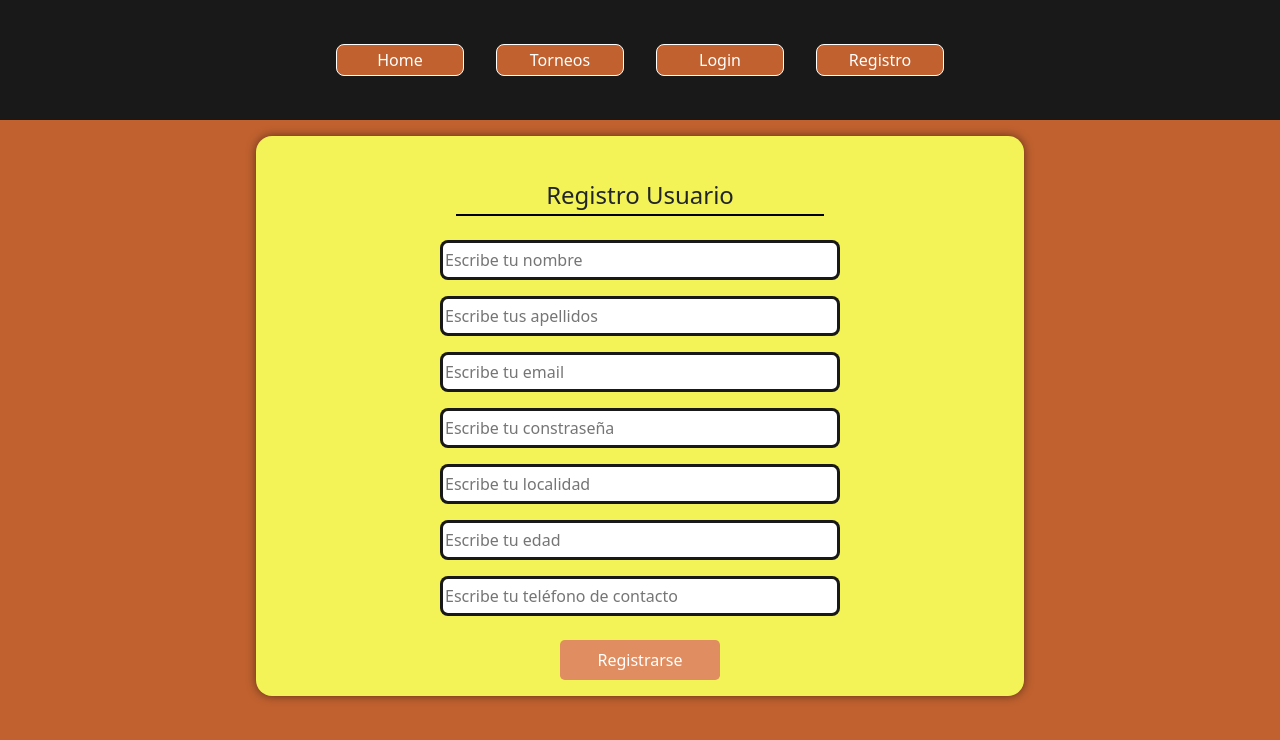
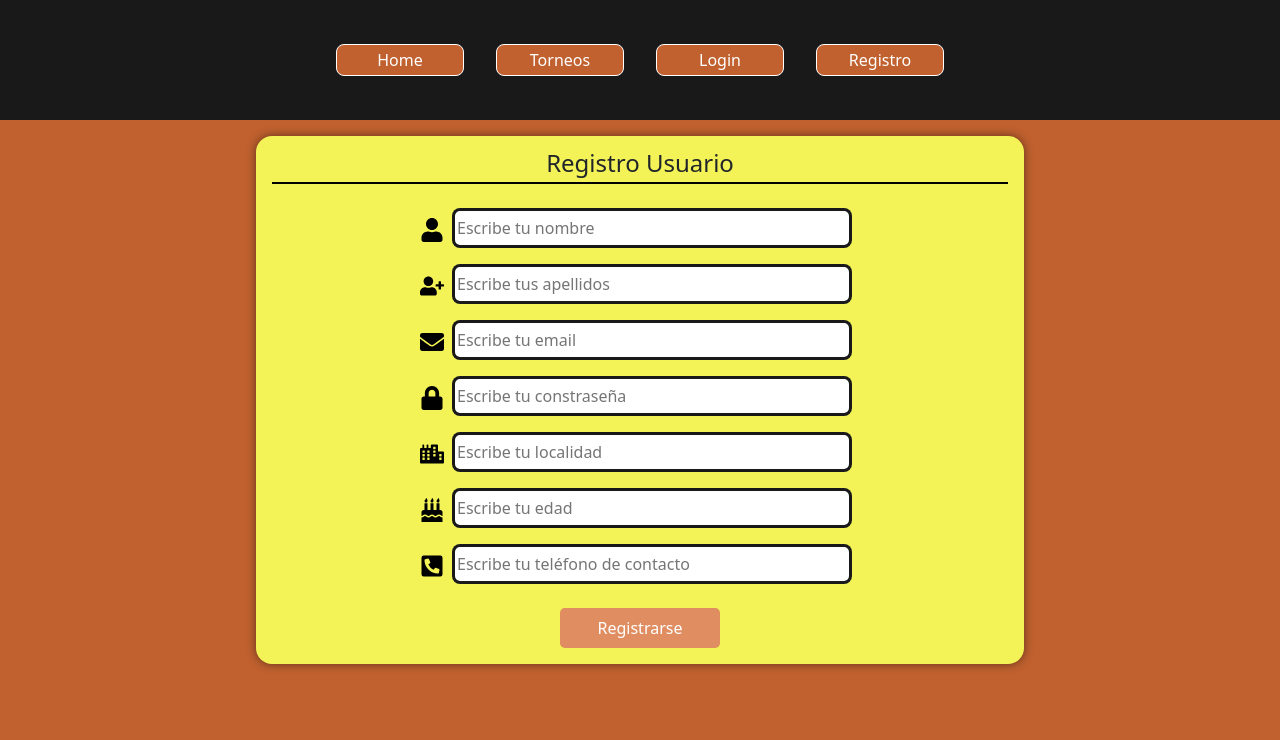
Before and after one commit to rgolfe81/Frontend-React-TopTenisValencia, a React (Vite) app: page /register in a window 1280 px wide. Shown: the top 740 px of the page. Built offline with nearby package versions, Linux system fonts and the light colour scheme.

Commit message:
feat: register user component conected with axios successfully

```diff
--- a/package.json
+++ b/package.json
@@ -13,6 +13,7 @@
     "axios": "^1.3.6",
     "bootstrap": "^5.2.3",
     "cors": "^2.8.5",
+    "jsonwebtoken": "^9.0.0",
     "react": "^18.2.0",
     "react-bootstrap": "^2.7.4",
     "react-dom": "^18.2.0",
--- a/src/helpers/useful.js
+++ b/src/helpers/useful.js
@@ -16,9 +16,7 @@ export const checkInputs = (name, data, required) => {
     case "email":
       if (data === "" && required === true) {
         return { message: "El campo no puede estar vacío", validated: false };
-      } else if (
-        !/^[a-zA-Z0-9._%+-]+@[a-zA-Z0-9.-]+\.[a-zA-Z]{2,}$/.test(data)
-      ) {
+      } else if (!/^[a-zA-Z0-9._%+-]+@[a-zA-Z0-9.-]+\.[a-zA-Z]{2,}$/.test(data)) {
         return { message: "Formato de email inválido", validated: false };
       }
       return { message: "", validated: true };
@@ -26,10 +24,7 @@ export const checkInputs = (name, data, required) => {
     case "password":
       if (data === "" && required === true) {
         return { message: "El campo no puede estar vacío", validated: false };
-      } else if (
-        // !/^(?=.*[A-Z])(?=.*\d)(?!.*\s).{6,}$/
-        !/^.{6}$/.test(data)
-        ) {
+      } else if (!/^(?=.*[A-Z])(?=.*\d)(?!.*\s).{6,}$/.test(data)) {
         return {
           message: "Al menos 6 caracteres con una mayúscula y un número",
           validated: false,
--- a/src/pages/Login/Login.css
+++ b/src/pages/Login/Login.css
@@ -14,14 +14,14 @@
     flex-direction: column;
     justify-content: center;
     align-items: center;
-    margin-top: 4em;
+    margin-top: 3em;
     padding: 1em;
     background-color: rgb(243, 243, 87);
     box-shadow: 0 0 10px rgba(0, 0, 0, 0.5);
     border-radius: 1em;
   }
 
-  .titleDesign {
+  .titleLoginDesign {
     border-bottom: 0.15em solid black;
     width: 100%;
     height: 2em;
--- a/src/pages/Login/Login.jsx
+++ b/src/pages/Login/Login.jsx
@@ -86,8 +86,12 @@ export const Login = () => {
         let datosBackend = {
           token: respuesta.data.token,
           usuario: decodificado,
-          nameUser: nameUser,
+          nameUser: nameUser
         };
+        console.log(respuesta);
+        console.log(decodificado);
+        console.log(nameUser);
+        console.log(datosBackend);
 
         //Este es el momento en el que guardo en REDUX
         // dispatch(login({ credentials: datosBackend }));
@@ -112,7 +116,7 @@ export const Login = () => {
   return (
     <div className="loginDesign">
       <div className="boxDesignLogin">
-        <div className="titleDesign">
+        <div className="titleLoginDesign">
           <h4>Iniciar sesión</h4>
         </div>
         {welcome !== "" ? (
--- a/src/pages/Register/Register.css
+++ b/src/pages/Register/Register.css
@@ -8,7 +8,7 @@
   align-items: center;
 }
 
-.titleDesign {
+.titleRegisterDesign {
   border-bottom: 0.15em solid black;
   width: 100%;
   height: 2em;
--- a/src/pages/Register/Register.jsx
+++ b/src/pages/Register/Register.jsx
@@ -2,8 +2,13 @@ import React, { useEffect, useState } from "react";
 import { InputText } from "../../common/InputText/InputText";
 import "./Register.css";
 import { checkInputs } from "../../helpers/useful";
+import { useNavigate } from "react-router-dom";
+import { registerMe } from "../../services/apiCalls";
+import { FaCity, FaEnvelope, FaLock, FaPhoneSquareAlt, FaUser, FaUserPlus, FaBirthdayCake } from "react-icons/fa";
 
 export const Register = () => {
+  const navigate = useNavigate();
+
   // Hook datos credenciales del usuario
   const [credenciales, setCredenciales] = useState({
     name: "",
@@ -86,12 +91,43 @@ export const Register = () => {
     setActiveForm(true);
   });
 
+  const [congratulations, setCongratulations] = useState("");
+
+  const registrame = () => {
+    registerMe(credenciales)
+      .then((respuesta) => {
+        let nameUser = respuesta.data.data.name;
+        console.log(respuesta);
+        if (nameUser) {
+          setCongratulations(
+            `Enhorabuena ${nameUser}, te has registrado correctamente`
+          );
+          setTimeout(() => {
+            navigate("/login");
+          }, 3000);
+        } else {
+          setCongratulations(`Error: ${respuesta.data}`);
+          setTimeout(() => {
+            window.location.reload();
+          }, 3000);
+        }
+      })
+
+      .catch((error) => console.log(error));
+  };
+
   return (
     <div className="registerDesign">
       <div className="boxDesignRegister">
-        <div className="titleDesign">
+        <div className="titleRegisterDesign">
           <h4>Registro Usuario</h4>
         </div>
+        {congratulations !== "" ? (
+          <div>{congratulations}</div>
+        ) : (
+          <>
+            <div>
+              <FaUser className="iconDesign" />
         <InputText
           className={
             credencialesError.nameError === ""
@@ -106,7 +142,10 @@ export const Register = () => {
           changeFunction={(e) => inputHandler(e)}
           blurValidateFunction={(e) => inputValidate(e)}
         />
+        </div>
         <div>{credencialesError.nameError}</div>
+        <div>
+              <FaUserPlus className="iconDesign" />
         <InputText
           className={
             credencialesError.surnameError === ""
@@ -121,7 +160,10 @@ export const Register = () => {
           changeFunction={(e) => inputHandler(e)}
           blurValidateFunction={(e) => inputValidate(e)}
         />
+        </div>
         <div>{credencialesError.surnameError}</div>
+        <div>
+              <FaEnvelope className="iconDesign" />
         <InputText
           className={
             credencialesError.emailError === ""
@@ -136,7 +178,10 @@ export const Register = () => {
           changeFunction={(e) => inputHandler(e)}
           blurValidateFunction={(e) => inputValidate(e)}
         />
+        </div>
         <div>{credencialesError.emailError}</div>
+        <div>
+              <FaLock className="iconDesign" />
         <InputText
           className={
             credencialesError.passwordError === ""
@@ -151,7 +196,10 @@ export const Register = () => {
           changeFunction={(e) => inputHandler(e)}
           blurValidateFunction={(e) => inputValidate(e)}
         />
+        </div>
         <div>{credencialesError.passwordError}</div>
+        <div>
+              <FaCity className="iconDesign" />
         <InputText
           className={
             credencialesError.cityError === ""
@@ -166,7 +214,10 @@ export const Register = () => {
           changeFunction={(e) => inputHandler(e)}
           blurValidateFunction={(e) => inputValidate(e)}
         />
+        </div>
         <div>{credencialesError.cityError}</div>
+        <div>
+              <FaBirthdayCake className="iconDesign" />
         <InputText
           className={
             credencialesError.ageError === ""
@@ -181,7 +232,10 @@ export const Register = () => {
           changeFunction={(e) => inputHandler(e)}
           blurValidateFunction={(e) => inputValidate(e)}
         />
+        </div>
         <div>{credencialesError.ageError}</div>
+        <div>
+              <FaPhoneSquareAlt className="iconDesign" />
         <InputText
           className={
             credencialesError.phoneError === ""
@@ -196,19 +250,22 @@ export const Register = () => {
           changeFunction={(e) => inputHandler(e)}
           blurValidateFunction={(e) => inputValidate(e)}
         />
+        </div>
         <div>{credencialesError.phoneError}</div>
         <div
           className={activeForm ? "buttonOff buttonOn" : "buttonOff"}
           onClick={
             activeForm
               ? () => {
-                  // registrame();
+                  registrame();
                 }
               : () => {}
           }
         >
           Registrarse
         </div>
+        </>
+        )}
       </div>
     </div>
   );
--- a/src/pages/Tournaments/Tournaments.css
+++ b/src/pages/Tournaments/Tournaments.css
@@ -8,7 +8,7 @@
     align-items: center;
   }
 
-  .titleDesign {
+  .titleTournamentsDesign {
     border-bottom: 0.15em solid black;
     width: 50%;
     height: 2em;
--- a/src/pages/Tournaments/Tournaments.jsx
+++ b/src/pages/Tournaments/Tournaments.jsx
@@ -4,7 +4,7 @@ import "./Tournaments.css"
 export const Tournaments = () => {
   return (
     <div className='tournamentsDesign'>
-      <div className='titleDesign'>
+      <div className='titleTournamentsDesign'>
         <h4>Torneos</h4>
       </div>
     </div>
```
Also changed, not shown: 1 other file (tests, documents, lock files or other folders).
